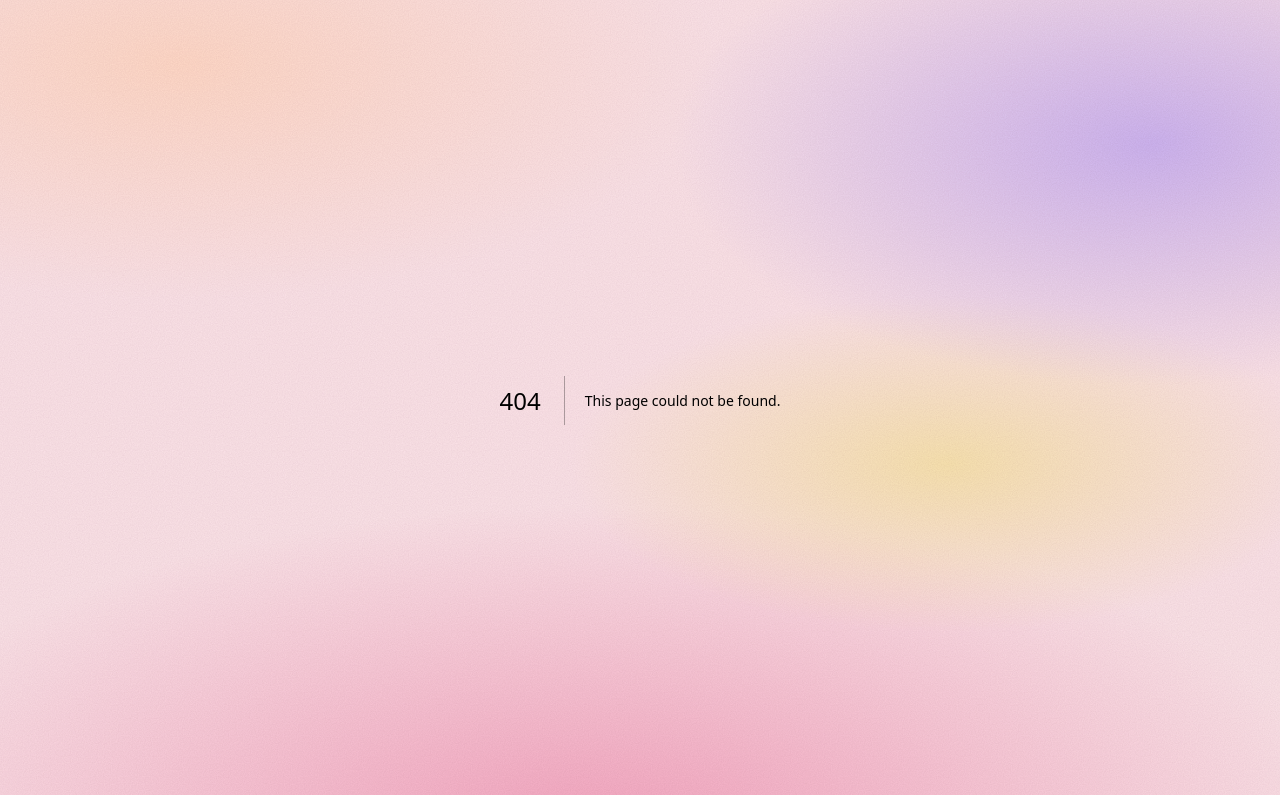
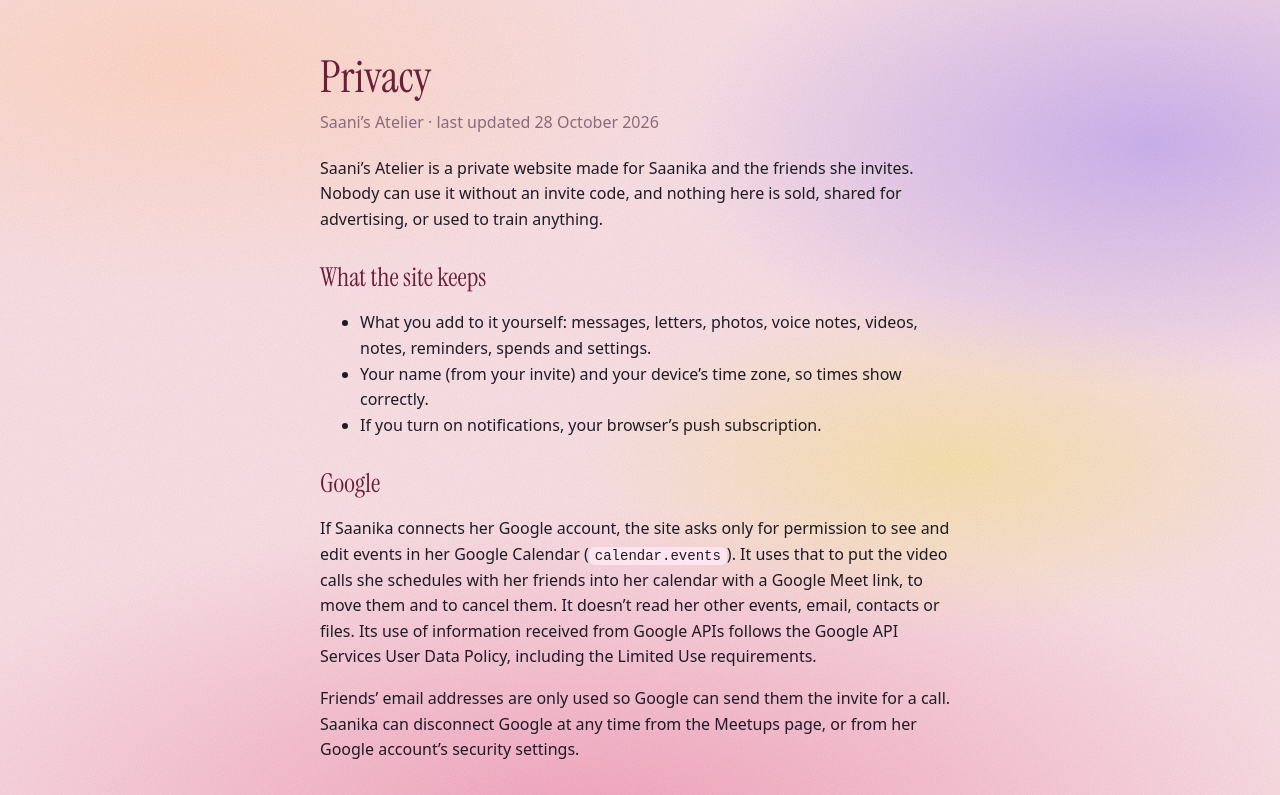
Before and after one commit to veerefines/saani-atelier, a Next.js app: page /privacy in a window 1280 px wide. Before the commit this address had no page. Shown: the top 795 px of the page. Built offline with nearby package versions, Linux system fonts and the light colour scheme; a web font is replaced by a local one.

Commit message:
Privacy and terms pages (for Google's consent screen)

```diff
--- a/src/app/globals.css
+++ b/src/app/globals.css
@@ -555,3 +555,32 @@ input:focus-visible {
     height: 10px;
   }
 }
+
+/* privacy and terms */
+.legal {
+  max-width: 680px;
+  margin: 0 auto;
+  padding: 48px 20px 80px;
+  font: 400 16px / 1.6 var(--font-body);
+  color: var(--ink);
+}
+.legal h1 {
+  margin: 0;
+  font: 400 44px var(--font-whisper);
+  color: var(--burgundy);
+}
+.legal h2 {
+  margin: 28px 0 6px;
+  font: 400 26px var(--font-whisper);
+  color: var(--burgundy);
+}
+.legal-sub {
+  margin: 4px 0 20px;
+  color: #8a6a7b;
+}
+.legal code {
+  padding: 1px 6px;
+  border-radius: 6px;
+  background: #fde4ee;
+  font-size: 14px;
+}
--- /dev/null
+++ b/src/app/privacy/page.tsx
@@ -0,0 +1,25 @@
+export const metadata = { title: 'Privacy · Saani’s Atelier' };
+
+/** Plain words on what the site keeps, including what it does with Google (for Google's consent screen). */
+export default function Privacy() {
+  return (
+    <main className="legal">
+      <h1>Privacy</h1>
+      <p className="legal-sub">Saani’s Atelier · last updated 28 October 2026</p>
+      <p>Saani’s Atelier is a private website made for Saanika and the friends she invites. Nobody can use it without an invite code, and nothing here is sold, shared for advertising, or used to train anything.</p>
+      <h2>What the site keeps</h2>
+      <ul>
+        <li>What you add to it yourself: messages, letters, photos, voice notes, videos, notes, reminders, spends and settings.</li>
+        <li>Your name (from your invite) and your device’s time zone, so times show correctly.</li>
+        <li>If you turn on notifications, your browser’s push subscription.</li>
+      </ul>
+      <h2>Google</h2>
+      <p>If Saanika connects her Google account, the site asks only for permission to see and edit events in her Google Calendar (<code>calendar.events</code>). It uses that to put the video calls she schedules with her friends into her calendar with a Google Meet link, to move them and to cancel them. It doesn’t read her other events, email, contacts or files. Its use of information received from Google APIs follows the Google API Services User Data Policy, including the Limited Use requirements.</p>
+      <p>Friends’ email addresses are only used so Google can send them the invite for a call. Saanika can disconnect Google at any time from the Meetups page, or from her Google account’s security settings.</p>
+      <h2>Where it’s stored</h2>
+      <p>Data is stored with the site’s hosting (Vercel) and database (Supabase). Anyone with an invite can ask for their things to be removed, and removing a friend in admin deletes everything they shared.</p>
+      <h2>Contact</h2>
+      <p>Questions: vghorpade1@gmail.com</p>
+    </main>
+  );
+}
```
Also changed, not shown: src/app/terms/page.tsx (added, +20 -0 lines).
